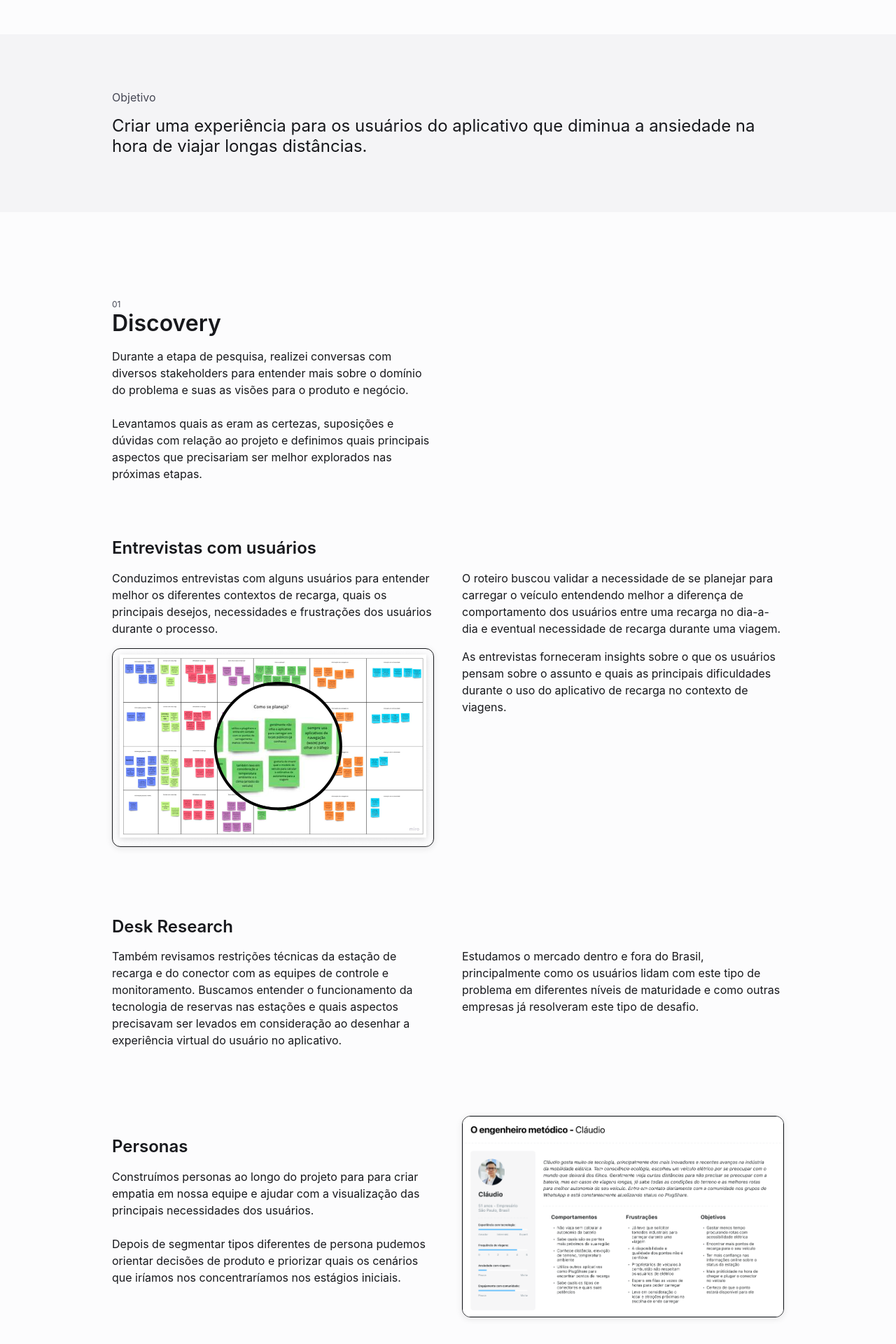
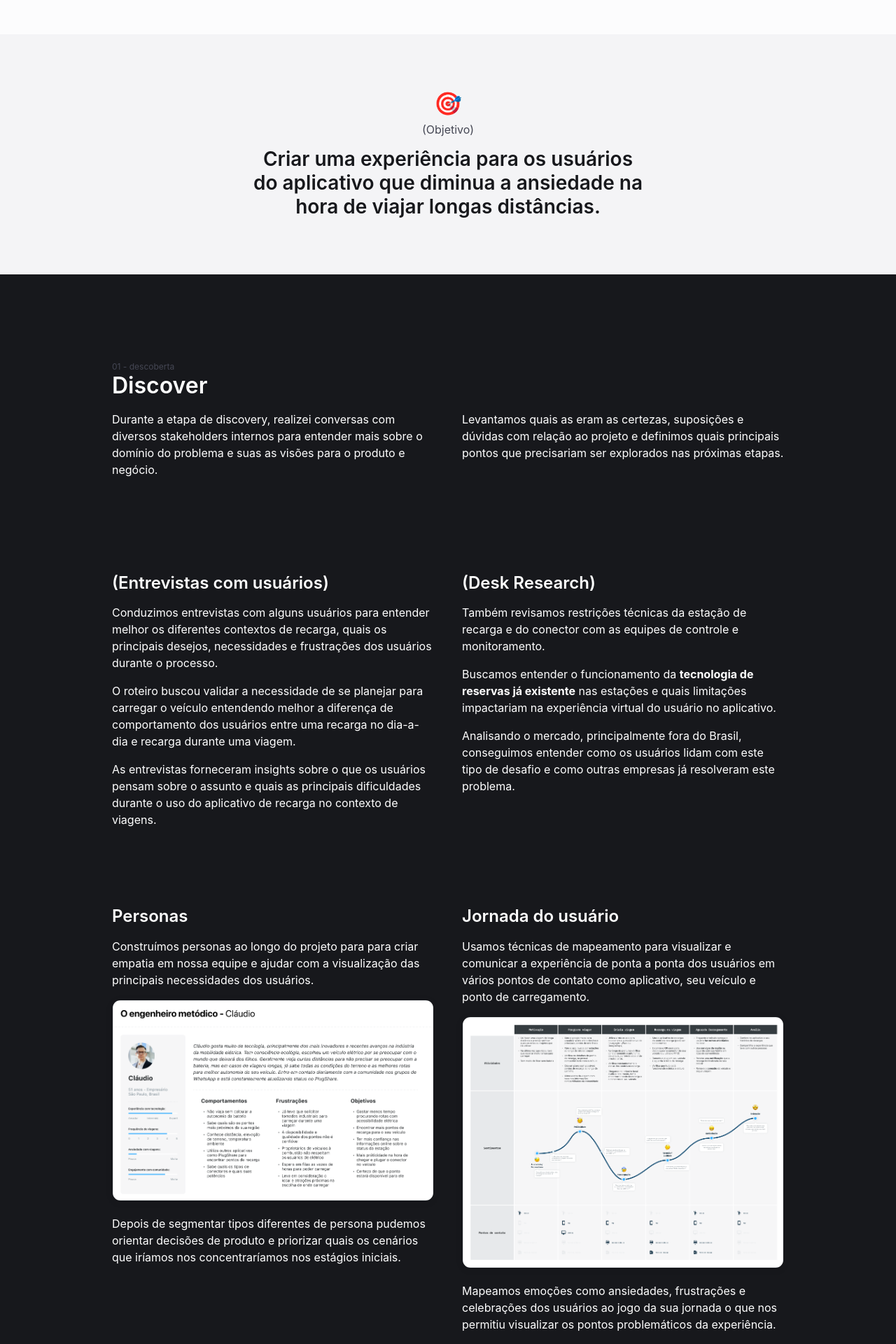
Before and after one commit to lgiacomazzi/portfolio-2021, a Next.js app: page /portfolio/voltbras in a window 1280 px wide. Shown: the part 1900-3820 px from the top of the page at 70% size. Built offline with nearby package versions, Linux system fonts and the light colour scheme; a web font is replaced by a local one.

Commit message:
add dark bk

```diff
--- a/components/Header.tsx
+++ b/components/Header.tsx
@@ -23,7 +23,7 @@ export default function Profile() {
         </motion.a>
       </Link>
       <div className={styles.actions}>
-        <NavLink href="/">Portfólio</NavLink>
+        <NavLink href="/#portfolio">Portfólio</NavLink>
         <NavLink href="/about">Sobre mim</NavLink>
         <NavLink href="/contact">Contato</NavLink>
         <NavLink href="https://www.linkedin.com/in/lgiacomazzi/"><a><Icon icon="linked-in" /></a></NavLink>
--- a/components/Manifesto.tsx
+++ b/components/Manifesto.tsx
@@ -6,7 +6,7 @@ import InlineLink from "../components/InlineLink";
 
 const ScrollButton = () => {
   return (
-    <Link href="/#start">
+    <Link href="/#portfolio">
       <motion.a whileHover={{ scale: 1.08 }} whileTap={{ scale: .98 }} className={styles.manifestoScroll}>
         <img src="/svg/scroll-down.svg" height={80} width={80} />
       </motion.a>
--- a/components/Projects.tsx
+++ b/components/Projects.tsx
@@ -2,7 +2,7 @@ import ProjectCard from "./ProjectCard"
 
 export default function Projects() {
     return (
-        <section className="pt-4 pb-4 bk-light">
+        <section id="portfolio" className="pt-4 pb-4 bk-light">
             <div className="container">
                 <ProjectCard name="Agendamento de Recargas" href="voltbras">A Voltbras é uma empresa de mobilidade elétrica que oferece praticidade na hora de carregar um veículo elétrico através do seu app. Participei do projeto com objetivo de desenhar uma nova experiência de agendamento de recargas.</ProjectCard>
                 <ProjectCard name="Dashboard de Operações" href="delivery-much">Redesign da experiência de gerir e cadastrar os produtos e adicionais de uma loja na Delivery Much.</ProjectCard>
--- a/pages/_app.tsx
+++ b/pages/_app.tsx
@@ -3,12 +3,32 @@ import "../styles/grid.css";
 import "../styles/bootstrap.css";
 import "../styles/_globals.css";
 
-import { AnimateSharedLayout } from "framer-motion";
+import { motion, AnimatePresence, AnimateSharedLayout } from "framer-motion";
 
-function MyApp({ Component, pageProps }) {
+function MyApp({ Component, pageProps, router }) {
+  const variants = {
+    pageInitial: {
+      opacity: 0
+    },
+    pageAnimate: {
+      opacity: 1
+    },
+    pageExit: {
+      opacity: 0
+    }
+  }
   return (
     <AnimateSharedLayout>
-      <Component {...pageProps} />
+      <AnimatePresence exitBeforeEnter>
+        <motion.div
+          key={router.route}
+          initial="pageInitial"
+          animate="pageAnimate"
+          exit="pageExit"
+          variants={variants}>
+          <Component {...pageProps} />
+        </motion.div>
+      </AnimatePresence>
     </AnimateSharedLayout>
   );
 }
--- a/pages/portfolio/voltbras.tsx
+++ b/pages/portfolio/voltbras.tsx
@@ -31,15 +31,15 @@ export default function Portfolio() {
                         animate={{ y: 0, opacity: 1 }}
                         transition={{ delay: 1 }}>
                         <div className="col-6 col-lg-3 mb-3">
-                            <p className="text-undeline">Empresa</p>
+                            <p className="text-underline">Empresa</p>
                             <ul><li>Voltbras</li></ul>
                         </div>
                         <div className="col-6 col-lg-3 mb-3">
-                            <p className="text-undeline">Duração</p>
+                            <p className="text-underline">Duração</p>
                             <ul><li>4 meses</li></ul>
                         </div>
                         <div className="col-6 col-lg-3 mb-3">
-                            <p className="text-undeline">Meu Papel</p>
+                            <p className="text-underline">Meu Papel</p>
                             <ul>
                                 <li>User research,</li>
                                 <li>Prototipagem,</li>
@@ -47,7 +47,7 @@ export default function Portfolio() {
                             </ul>
                         </div>
                         <div className="col-6 col-lg-3 mb-3">
-                            <p className="text-undeline">Ferramentas</p>
+                            <p className="text-underline">Ferramentas</p>
                             <ul>
                                 <li>Figma,</li>
                                 <li>Adobe XD</li>
@@ -59,6 +59,7 @@ export default function Portfolio() {
 
             <HeroImage src="/images/voltbras.png" />
 
+            {/* Desafio */}
             <section className="portfolio-section pt-5 pb-5 bk-white">
                 <div className="container">
                     <h2 className="mb-2">Desafio</h2>
@@ -86,61 +87,52 @@ export default function Portfolio() {
 
             {/* Objetivo */}
             <section className="pt-4 pb-4 bk-light">
-                <div className="container">
-                    <p className="text-secondary mb-2">Objetivo</p>
-                    <p className="text-lead">Criar uma experiência para os usuários do aplicativo que diminua a ansiedade na hora de viajar longas distâncias.</p>
+                <div className="container text-center col-lg-6">
+                    <h2 className="mb-1">🎯</h2>
+                    <p className="text-secondary mb-2">(Objetivo)</p>
+                    <h3 className="">Criar uma experiência para os usuários do aplicativo que diminua a ansiedade na hora de viajar longas distâncias.</h3>
                 </div>
             </section>
 
-            {/* Discovery */}
-            <section className="portfolio-section pt-5 pb-5 bk-white">
+            {/* Discover */}
+            <section className="portfolio-section pt-5 pb-5 bk-dark">
                 <div className="container mb-5">
+                    <span className="text-secondary text-small mb-2">01 - descoberta</span>
+                    <h2 className="mb-2">Discover</h2>
+                    <div className="row mb-5">
+                        <div className="col-lg-6 mb-2">
+                            <p className="text-body">Durante a etapa de discovery, realizei conversas com diversos stakeholders internos para entender mais sobre o domínio do problema e suas as visões para o produto e negócio.</p>
+                        </div>
+                        <div className="col-lg-6">
+                            <p className="text-body">Levantamos quais as eram as certezas, suposições e dúvidas com relação ao projeto e definimos quais principais pontos que precisariam ser explorados nas próximas etapas.</p>
+                        </div>
+                    </div>
+                    <div className="row mb-4">
+                        <div className="col-lg-6 mb-2">
+                            <h4 className="mb-2">(Entrevistas com usuários)</h4>
+                            <p className="text-body mb-2">Conduzimos entrevistas com alguns usuários para entender melhor os diferentes contextos de recarga, quais os principais desejos, necessidades e frustrações dos usuários durante o processo.</p>
+                            <p className="text-body mb-2">O roteiro buscou validar a necessidade de se planejar para carregar o veículo entendendo melhor a diferença de comportamento dos usuários entre uma recarga no dia-a-dia e recarga durante uma viagem.</p>
+                            <p className="text-body mb-2">As entrevistas forneceram insights sobre o que os usuários pensam sobre o assunto e quais as principais dificuldades durante o uso do aplicativo de recarga no contexto de viagens.</p>
+                        </div>
+                        <div className="col-lg-6">
+                            <h4 className="mb-2">(Desk Research)</h4>
+                            <p className="text-body mb-2">Também revisamos restrições técnicas da estação de recarga e do conector com as equipes de controle e monitoramento. </p>
+                            <p className="text-body mb-2">Buscamos entender o funcionamento da <b>tecnologia de reservas já existente</b> nas estações e quais limitações impactariam na experiência virtual do usuário no aplicativo.</p>
+                            <p className="text-body">Analisando o mercado, principalmente fora do Brasil, conseguimos entender como os usuários lidam com este tipo de desafio e como outras empresas já resolveram este problema.</p>
+                        </div>
+                    </div>
                     <div className="row mb-4">
                         <div className="col-lg-6">
-                            <span className="text-secondary text-small mb-2">01</span>
-                            <h2 className="mb-2">Discovery</h2>
-                            <p className="text-body">Durante a etapa de pesquisa, realizei conversas com diversos stakeholders para entender mais sobre o domínio do problema e suas as visões para o produto e negócio.</p>
-                            <p className="text-body">Levantamos quais as eram as certezas, suposições e dúvidas com relação ao projeto e definimos quais principais aspectos que precisariam ser melhor explorados nas próximas etapas.</p>
-                        </div>
-                    </div>
-                    <h4 className="mb-2">Entrevistas com usuários</h4>
-                    <div className="row mb-4">
-                        <div className="col-lg-6">
-                            <p className="text-body mb-2">Conduzimos entrevistas com alguns usuários para entender melhor os diferentes contextos de recarga, quais os principais desejos, necessidades e frustrações dos usuários durante o processo.</p>
-                            <img width={500} src="/images/voltbras/interview.png" className="mb-2" />
+                            <h4 className="mb-2">Personas</h4>
+                            <p className="text-body mb-2">Construímos personas ao longo do projeto para para criar empatia em nossa equipe e ajudar com a visualização das principais necessidades dos usuários. </p>
+                            <img width={500} src="/images/voltbras/persona.png" className="mb-2" />
+                            <p className="text-body mb-3">Depois de segmentar tipos diferentes de persona pudemos orientar decisões de produto e priorizar quais os cenários que iríamos nos concentraríamos nos estágios iniciais.</p>
                         </div>
                         <div className="col-lg-6">
-                            <p className="text-body mb-2">O roteiro buscou validar a necessidade de se planejar para carregar o veículo entendendo melhor a diferença de comportamento dos usuários entre uma recarga no dia-a-dia e eventual necessidade de recarga durante uma viagem.</p>
-                            <p className="text-body mb-2">As entrevistas forneceram insights sobre o que os usuários pensam sobre o assunto e quais as principais dificuldades durante o uso do aplicativo de recarga no contexto de viagens.</p>
-                        </div>
-                    </div>
-                    <h4 className="mb-2">Desk Research</h4>
-                    <div className="row mb-4">
-                        <div className="col-lg-6">
-                            <p className="text-body mb-2">Também revisamos restrições técnicas da estação de recarga e do conector com as equipes de controle e monitoramento. Buscamos entender o funcionamento da tecnologia de reservas nas estações e quais aspectos precisavam ser levados em consideração ao desenhar a experiência virtual do usuário no aplicativo.  </p>
-                        </div>
-                        <div className="col-lg-6">
-                            <p className="text-body">Estudamos o mercado dentro e fora do Brasil, principalmente como os usuários lidam com este tipo de problema em diferentes níveis de maturidade e como outras empresas já resolveram este tipo de desafio.</p>
-                        </div>
-                    </div>
-                    <div className="row align-items-center mb-4">
-                        <div className="col-lg-6">
-                            <h4 className="mb-2">Personas</h4>
-                            <p className="text-body">Construímos personas ao longo do projeto para para criar empatia em nossa equipe e ajudar com a visualização das principais necessidades dos usuários. </p>
-                            <p className="text-body mb-2">Depois de segmentar tipos diferentes de persona pudemos orientar decisões de produto e priorizar quais os cenários que iríamos nos concentraríamos nos estágios iniciais.</p>
-                        </div>
-                        <div className="col-lg-6 d-flex justify-content-center">
-                            <img width={500} src="/images/voltbras/persona.png" />
-                        </div>
-                    </div>
-
-                    <div className="row mb-4">
-                        <div className="col-lg-6">
                             <h4 className="mb-2">Jornada do usuário</h4>
-                            <p className="text-body mb-2">Usamos técnicas de mapeamento de experiência para visualizar e comunicar a experiência de ponta a ponta dos usuários em vários pontos de contato como aplicativo, seu veículo e o ponto de carregamento.</p>
-                        </div>
-                        <div className="col-lg-6 d-flex justify-content-center">
-                            <img width={500} src="/images/voltbras/jornada.png" />
+                            <p className="text-body mb-2">Usamos técnicas de mapeamento para visualizar e comunicar a experiência de ponta a ponta dos usuários em vários pontos de contato como aplicativo, seu veículo e ponto de carregamento.</p>
+                            <img width={500} src="/images/voltbras/jornada.png" className="mb-2" />
+                            <p className="text-body mb-2">Mapeamos emoções como ansiedades, frustrações e celebrações dos usuários ao jogo da sua jornada o que nos permitiu visualizar os pontos problemáticos da experiência.</p>
                         </div>
                     </div>
                 </div>
@@ -151,9 +143,10 @@ export default function Portfolio() {
                 <div className="container mb-5">
                     <div className="row mb-4">
                         <div className="col-lg-6">
-                            <span className="text-secondary text-small mb-2">01</span>
-                            <h2 className="mb-2">Discovery</h2>
-                            <p className="text-body">Durante a etapa de pesquisa, realizei conversas com diversos stakeholders para entender mais sobre o domínio do problema e suas as visões para o produto e negócio.</p>
+                            <span className="text-secondary text-small mb-2">02 - definição</span>
+                            <h2 className="mb-2">Define</h2>
+                            <p className="text-body">A etapa de discovery nos ajudou a obter uma compreensão sobre o domínio do problema e as necessidades de nossos usuários. </p>
+                            <p className="text-body">A síntese de nossa pesquisa serviu como uma lente através da qual poderíamos considerar não apenas o que o aplicativo deveria fazer, mas também como ele deveria responder levando-se em consideracao os aspectos funcionais do hardware das estações.</p>
                             <p className="text-body">Levantamos quais as eram as certezas, suposições e dúvidas com relação ao projeto e definimos quais principais aspectos que precisariam ser melhor explorados nas próximas etapas.</p>
                         </div>
                     </div>
@@ -161,11 +154,10 @@ export default function Portfolio() {
                     <div className="row mb-4">
                         <div className="col-lg-6">
                             <p className="text-body mb-2">Conduzimos entrevistas com alguns usuários para entender melhor os diferentes contextos de recarga, quais os principais desejos, necessidades e frustrações dos usuários durante o processo.</p>
-                            <img width={500} src="/images/voltbras/map.png" className="mb-2" />
+                            <p className="text-body mb-2">O roteiro buscou validar a necessidade de se planejar para carregar o veículo entendendo melhor a diferença de comportamento dos usuários entre uma recarga no dia-a-dia e eventual necessidade de recarga durante uma viagem.</p>
+                            <p className="text-body mb-2">As entrevistas forneceram insights sobre o que os usuários pensam sobre o assunto e quais as principais dificuldades durante o uso do aplicativo de recarga no contexto de viagens.</p>
                         </div>
                         <div className="col-lg-6">
-                            <p className="text-body mb-2">O roteiro buscou validar a necessidade de se planejar para carregar o veículo entendendo melhor a diferença de comportamento dos usuários entre uma recarga no dia-a-dia e eventual necessidade de recarga durante uma viagem.</p>
-                            <p className="text-body mb-2">As entrevistas forneceram insights sobre o que os usuários pensam sobre o assunto e quais as principais dificuldades durante o uso do aplicativo de recarga no contexto de viagens.</p>
                         </div>
                     </div>
                     <h4 className="mb-2">Desk Research</h4>
--- a/styles/_globals.css
+++ b/styles/_globals.css
@@ -6,7 +6,7 @@
 
 
 html {
-  max-width: 100vw;
+  max-width: 100%;
   scroll-behavior: smooth;
   overflow-x: hidden;
 }
@@ -73,7 +73,7 @@ h2 {
 }
 
 h3 {
-  font-size: 32px;
+  font-size: 28px;
   font-weight: 600;
   line-height: 120%;
 }
@@ -108,7 +108,7 @@ h5 {
   font-weight: normal;
 }
 
-.text-undeline {
+.text-underline {
   text-decoration: underline;
 }
 
--- a/styles/colors.css
+++ b/styles/colors.css
@@ -1,6 +1,7 @@
 :root {
     --text-primary: #17181C;
     --text-secondary: #454754;
+    --text-tertiary: #73778C;
     --text-interactive: #FFFFFF;
 
     --interactive-primary: #17181C;
@@ -31,5 +32,6 @@
 }
 
 .bk-dark {
+  color: var(--text-interactive);
   background-color: var(--ui-background-contrast);
 }
```
Also changed, not shown: components/ProjectCard.tsx (+12 -4 lines), styles/components/ProjectCard.module.css (+29 -8 lines).
